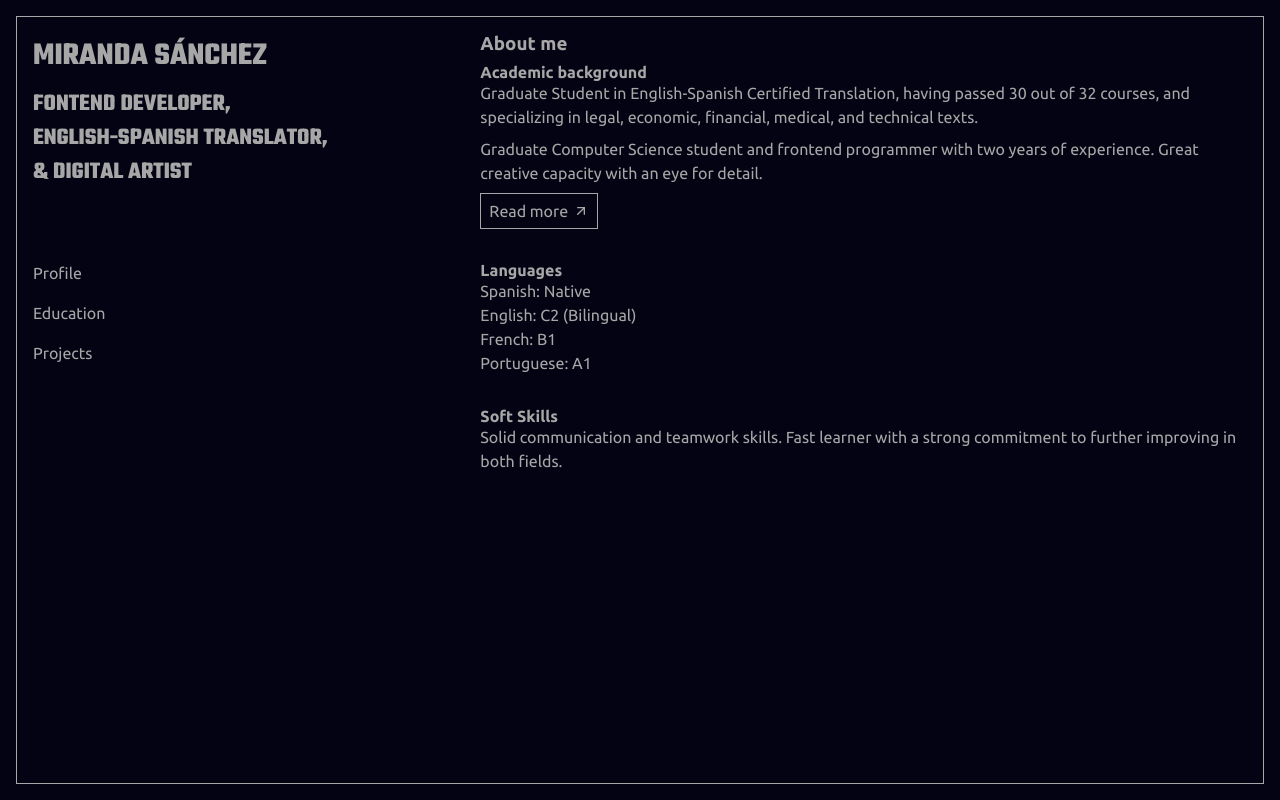
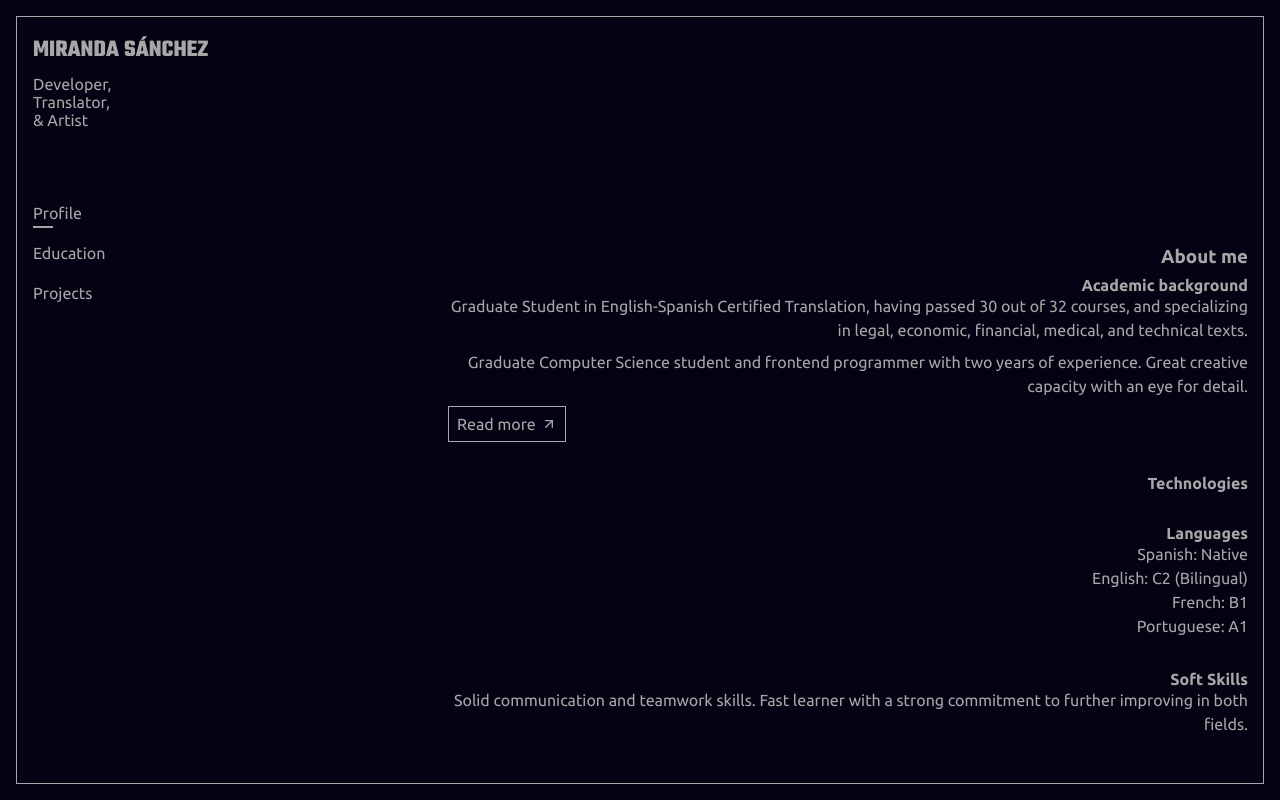
Before and after one commit to miranda-sanchez/miranda-sanchez-portfolio, a React (Create React App) app: page / in a window 1280 px wide. Built offline with nearby package versions, Linux system fonts and the light colour scheme.

Commit message:
Restructuring

```diff
--- a/src/components/Header.js
+++ b/src/components/Header.js
@@ -1,7 +1,9 @@
 import React, { useEffect } from "react";
-import { Link } from "react-router-dom";
+import { Link, useLocation } from "react-router-dom";
 
 const Header = () => {
+  const location = useLocation();
+
   useEffect(() => {
     const rolesElement = document.getElementById("roles");
     const text = rolesElement.innerHTML;
@@ -11,20 +13,24 @@ const Header = () => {
   return (
     <header>
       <h1>Miranda Sánchez</h1>
-      <h2 id="roles">
-        Fontend Developer, English-Spanish Translator, &amp; Digital Artist
-      </h2>
+      <h2 id="roles">Developer, Translator, &amp; Artist</h2>
 
       <nav>
         <ul>
           <Link to="/">
-            <li>Profile</li>
+            <li className={location.pathname === "/" ? "active" : ""}>
+              Profile
+            </li>
           </Link>
           <Link to="/education">
-            <li>Education</li>
+            <li className={location.pathname === "/education" ? "active" : ""}>
+              Education
+            </li>
           </Link>
           <Link to="/projects">
-            <li>Projects</li>
+            <li className={location.pathname === "/projects" ? "active" : ""}>
+              Projects
+            </li>
           </Link>
         </ul>
       </nav>
--- a/src/index.css
+++ b/src/index.css
@@ -25,11 +25,28 @@ body {
 
 main {
   flex: 1;
+  overflow-y: auto;
+  overflow-x: hidden;
+  padding: 1rem;
+  margin: 1rem;
+  -ms-overflow-style: none; /* Internet Explorer y Edge */
+  scrollbar-width: none; /* Firefox */
+  text-align: right;
+}
+main::-webkit-scrollbar {
+  display: none; /* WebKit (Chrome, Safari) */
 }
 
-h1, h2 {
+h1 {
+  font-size: 1.5rem;
   font-family: "Teko", sans-serif;
   text-transform: uppercase;
+  text-wrap: nowrap;
+}
+
+h2 {
+  font-size: 1rem;
+  font-weight: 400;
 }
 
 h1, h2, h3 {
@@ -52,24 +69,33 @@ a {
   color: #a7a7a7;
 }
 
-@media (min-width: 768px) {
-  .App {
-    display: grid;
-    grid-template-columns: 1fr 2fr;
-    gap: 4rem;
-  }
-}
-header h1, header h2 {
-  text-align: center;
+/* @media (min-width: 768px) {
+    .App {
+        display: grid;
+        grid-template-columns: 1fr 2fr;
+        gap: 4rem;
+    }
+} */
+header {
+  position: fixed;
+  z-index: 10;
 }
 header nav {
-  margin: 1.5rem 0;
-}
-header nav ul {
-  display: flex;
+  margin: 1rem 0;
 }
 header nav ul li {
   margin-right: 1rem;
+  position: relative;
+}
+header nav ul li.active::after {
+  content: "";
+  display: block;
+  width: 20px;
+  height: 2px;
+  background-color: #a7a7a7;
+  position: absolute;
+  bottom: -0.2rem;
+  left: 0;
 }
 
 @media (min-width: 768px) {
@@ -86,6 +112,7 @@ header nav ul li {
   header nav {
     height: 100%;
     margin-top: 4rem;
+    max-width: 150px;
   }
   header nav ul {
     flex-direction: column;
@@ -112,13 +139,15 @@ button:hover {
   background-color: rgba(167, 167, 167, 0.3);
 }
 
+.Profile {
+  position: fixed;
+  bottom: 0;
+  right: 0;
+}
 .Profile section {
   margin-bottom: 2rem;
 }
 
-.Education {
-  margin: 0 auto;
-}
 .Education .education-container {
   margin-bottom: 1rem;
 }
--- a/src/pages/Profile.js
+++ b/src/pages/Profile.js
@@ -23,7 +23,12 @@ const Profile = () => {
           </button>
         </Link>
       </section>
-      <section className="profile-technologies"></section>
+      <section className="profile-technologies">
+        <h4>Technologies</h4>
+        <ul>
+          <li></li>
+        </ul>
+      </section>
       <section className="profile-languages">
         <h4>Languages</h4>
         <ul>
@@ -33,7 +38,7 @@ const Profile = () => {
           <li>Portuguese: A1</li>
         </ul>
       </section>
-      <section className="profile-softkills">
+      <section className="profile-softskills">
         <h4>Soft Skills</h4>
         <p>
           Solid communication and teamwork skills. Fast learner with a strong
--- a/src/styles/base/_reset.scss
+++ b/src/styles/base/_reset.scss
@@ -24,15 +24,42 @@ body {
     border: 1px solid $text;
     padding: 1rem;
     margin: 1rem;
+
+
 }
 
 main {
     flex: 1;
+    overflow-y: auto;
+    overflow-x: hidden;
+
+    padding: 1rem;
+    margin: 1rem;
+
+  //Making the scrollbar invisible
+  -ms-overflow-style: none;  /* Internet Explorer y Edge */
+  scrollbar-width: none;  /* Firefox */
+
+  &::-webkit-scrollbar {
+    display: none; /* WebKit (Chrome, Safari) */
+    }
+
+    text-align: right;
 }
 
-h1, h2 {
+
+
+
+h1 {
+    font-size: 1.5rem;
     font-family: $font-titles;
     text-transform: uppercase;
+    text-wrap: nowrap;
+}
+
+h2 {
+    font-size: 1rem;
+    font-weight: 400;
 }
 
 h1, h2, h3 {
@@ -56,10 +83,10 @@ a {
     color: $text;
 }
 
-@media (min-width: 768px) {
+/* @media (min-width: 768px) {
     .App {
         display: grid;
         grid-template-columns: 1fr 2fr;
         gap: 4rem;
     }
-}
+} */
--- a/src/styles/components/_education.scss
+++ b/src/styles/components/_education.scss
@@ -2,7 +2,6 @@
 @use "../base/colors" as *;
 
 .Education {
-    margin: 0 auto;
     .education-container {
         margin-bottom: 1rem;
         h4 {
--- a/src/styles/components/_header.scss
+++ b/src/styles/components/_header.scss
@@ -1,25 +1,34 @@
 @use "../base/colors" as *;
 
 header {
+    position: fixed;
+    z-index: 10;
+    nav {
+        margin: 1rem 0;
 
+        ul {
 
-    h1, h2 {
-        text-align: center;
-    }
-
-
-    nav {
-        margin: 1.5rem 0;
-        ul {
-            display: flex;
             li {
                 margin-right: 1rem;
+                position: relative;
+
+                &.active::after {
+                    content: "";
+                    display: block;
+                    width: 20px;
+                    height: 2px;
+                    background-color: $text;
+                    position: absolute;
+                    bottom: -0.2rem;
+                    left: 0;
+
+                }
             }
         }
     }
 }
 
-@media (min-width: 768px) {
+ @media (min-width: 768px) {
     header {
         display: flex;
         flex-direction: column;
@@ -35,6 +44,7 @@ header {
         nav {
             height: 100%;
             margin-top: 4rem;
+            max-width: 150px;
 
             ul {
                 flex-direction: column;
--- a/src/styles/components/_profile.scss
+++ b/src/styles/components/_profile.scss
@@ -1,6 +1,9 @@
 @use "../base/colors" as *;
 
 .Profile {
+    position: fixed;
+    bottom: 0;
+    right: 0;
     section {
         margin-bottom: 2rem;
     }
```
Also changed, not shown: 1 other file (tests, documents, lock files or other folders).
